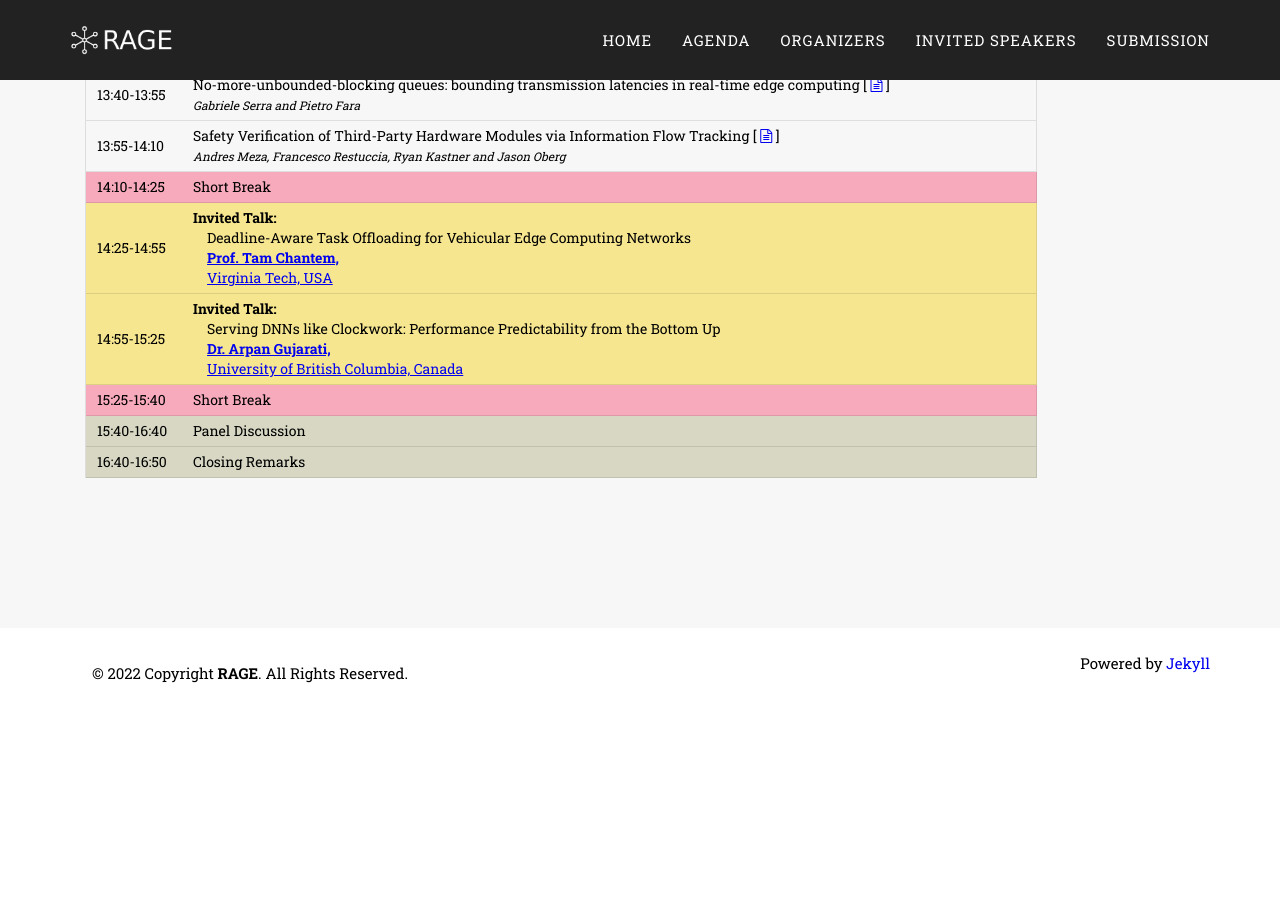
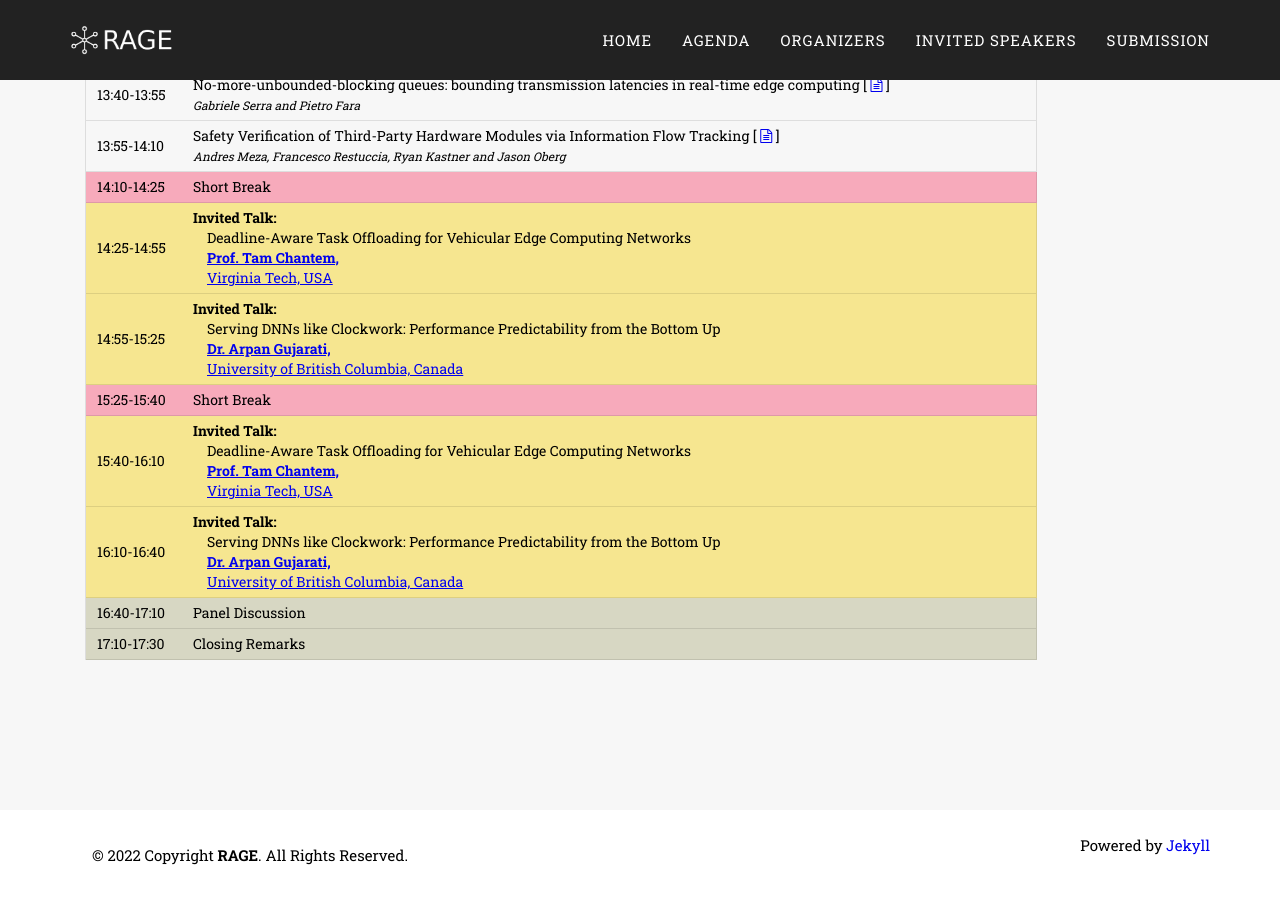
Before and after one commit to rage2022/rage2022.github.io, a Jekyll site: the page built from agenda.markdown, in a window 1280 px wide and 900 px high, scrolled down 1386 px. Built offline with Jekyll 4.4.1, drawn with Linux system fonts in a browser that asks for light colours; some web fonts are replaced; before the commit the page ends 2104 px from its top, so only the background shows below that.

Commit message:
Update agenda.markdown

```diff
--- a/agenda.markdown
+++ b/agenda.markdown
@@ -200,11 +200,27 @@ permalink: /agenda/
             <td class="program-break">Short Break</td>
         </tr>
         <tr>
-            <td class="program-event">15:40-16:40</td>
+            <td class="program-special-event">15:40-16:10</td>
+            <td class="program-special-event"><b>Invited Talk:</b>
+                <br>&emsp;<span >Deadline-Aware Task Offloading for Vehicular Edge Computing Networks</span>
+                <b><br>&emsp;<a href="/speakers/#chantem-tam">Prof. Tam Chantem,</a></b>
+                <br>&emsp;<a href="https://vt.edu/">Virginia Tech, USA </a>
+            </td>
+        </tr>
+        <tr>
+            <td class="program-special-event">16:10-16:40</td>
+            <td class="program-special-event"><b>Invited Talk:</b>
+                <br>&emsp;<span >Serving DNNs like Clockwork: Performance Predictability from the Bottom Up</span>
+                <b><br>&emsp;<a href="/speakers/#gujarati-arpan">Dr. Arpan Gujarati,</a></b>
+                <br>&emsp;<a href="https://www.ubc.ca/">University of British Columbia, Canada </a>
+            </td>
+        </tr>
+        <tr>
+            <td class="program-event">16:40-17:10</td>
             <td class="program-event">Panel Discussion</td>
         </tr>
         <tr>
-            <td class="program-event">16:40-16:50</td>
+            <td class="program-event">17:10-17:30</td>
             <td class="program-event">Closing Remarks</td>
         </tr>
     </tbody>
```
